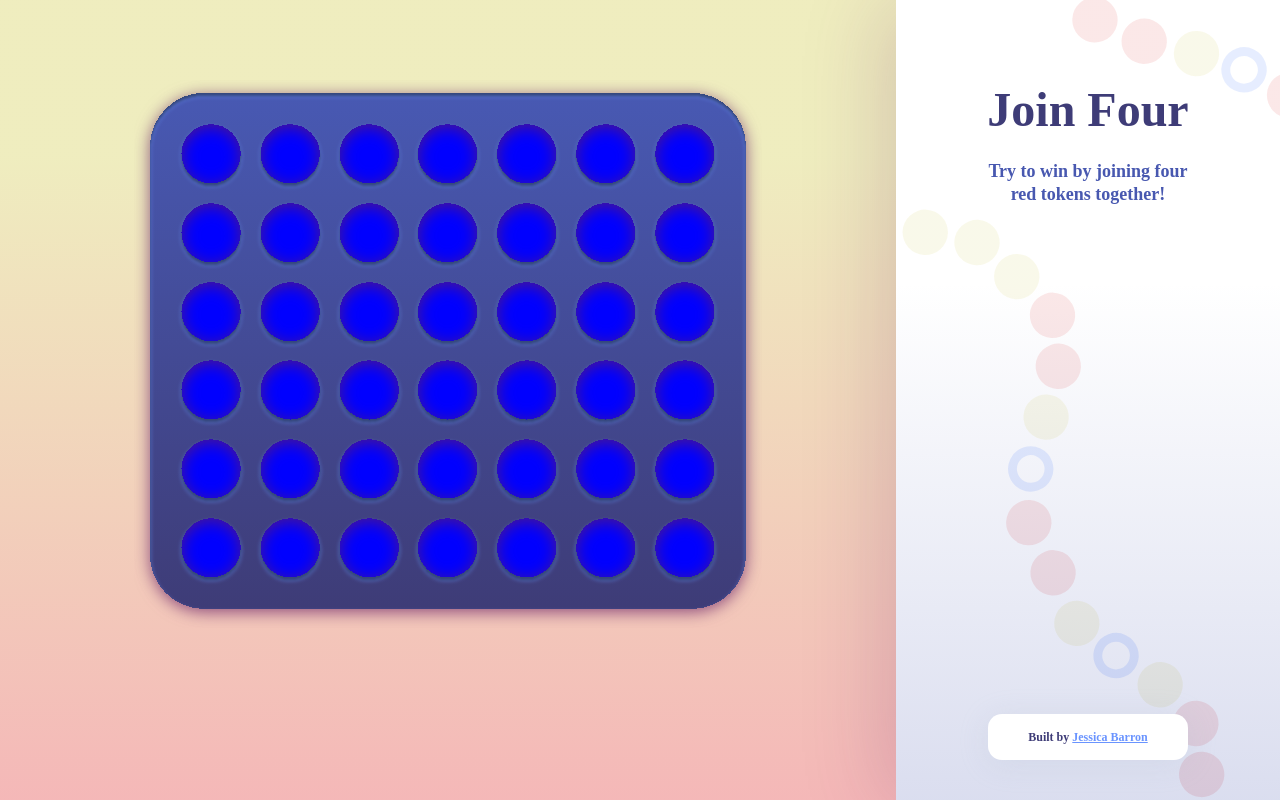
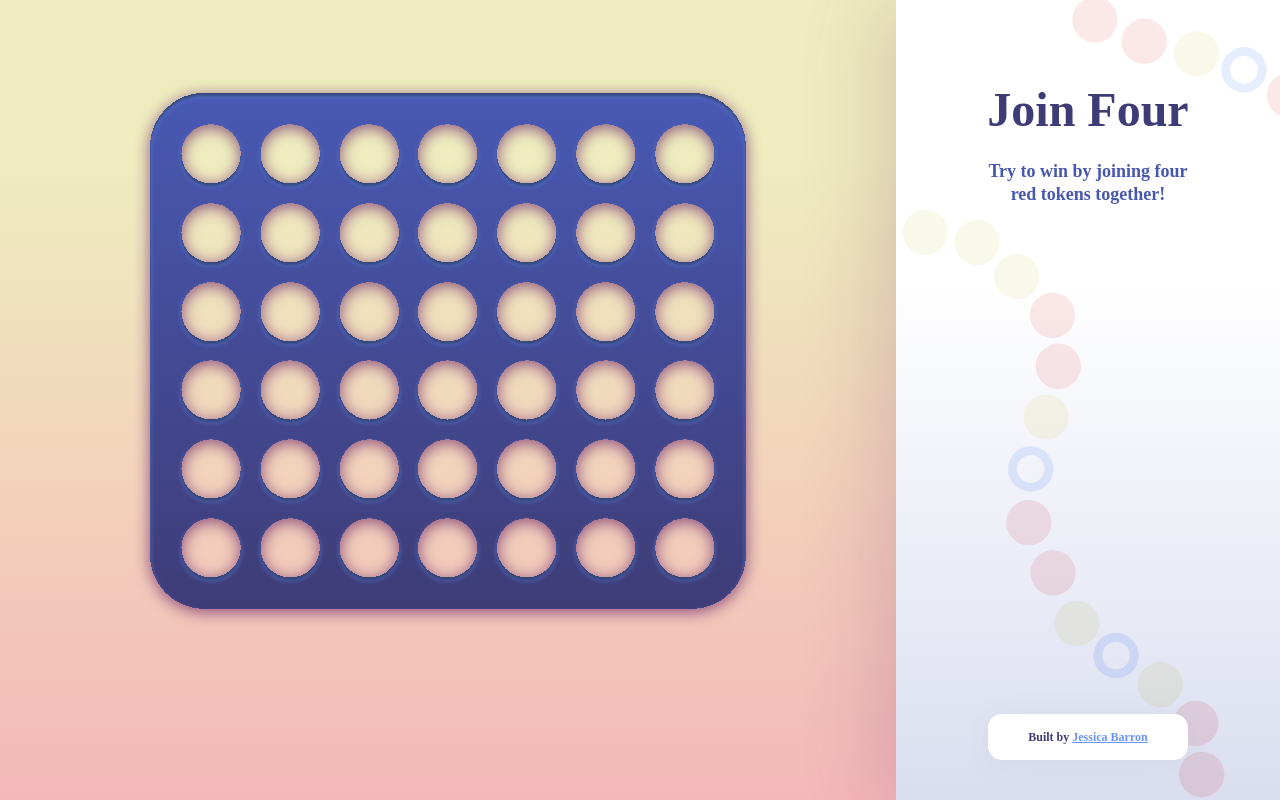
Before and after one commit to iamjessicabarron/connect-four, a React (Create React App) app: page / in a window 1280 px wide. Built offline with nearby package versions, Linux system fonts and the light colour scheme; a web font is replaced by a local one.

Commit message:
Address firefox issues

```diff
--- a/src/components/Slot/Slot.css
+++ b/src/components/Slot/Slot.css
@@ -11,14 +11,13 @@
 } /* Make height equal to width */
 
 .slotContents {
-  background-color: blue;
   width: 100%;
   height: 100%;
   position: relative;
 }
 
 .token {
-  transition: transform 0.5s cubic-bezier(0.175, 0.885, 0.775, 0.275);
+  transition: transform 1s cubic-bezier(0.175, 0.885, 0.775, 0.275);
   transform: translateY(-100vw);
   position: absolute;
   width: 100%;
```
